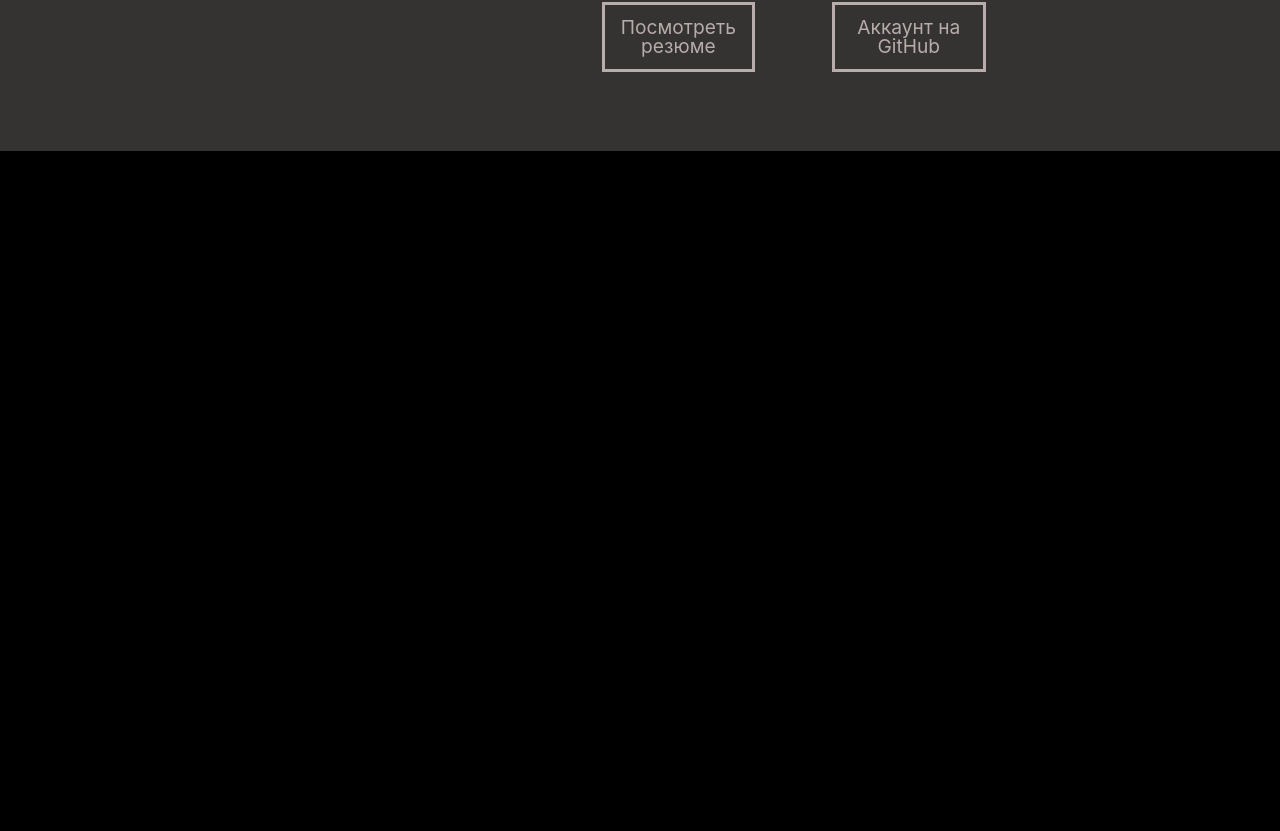
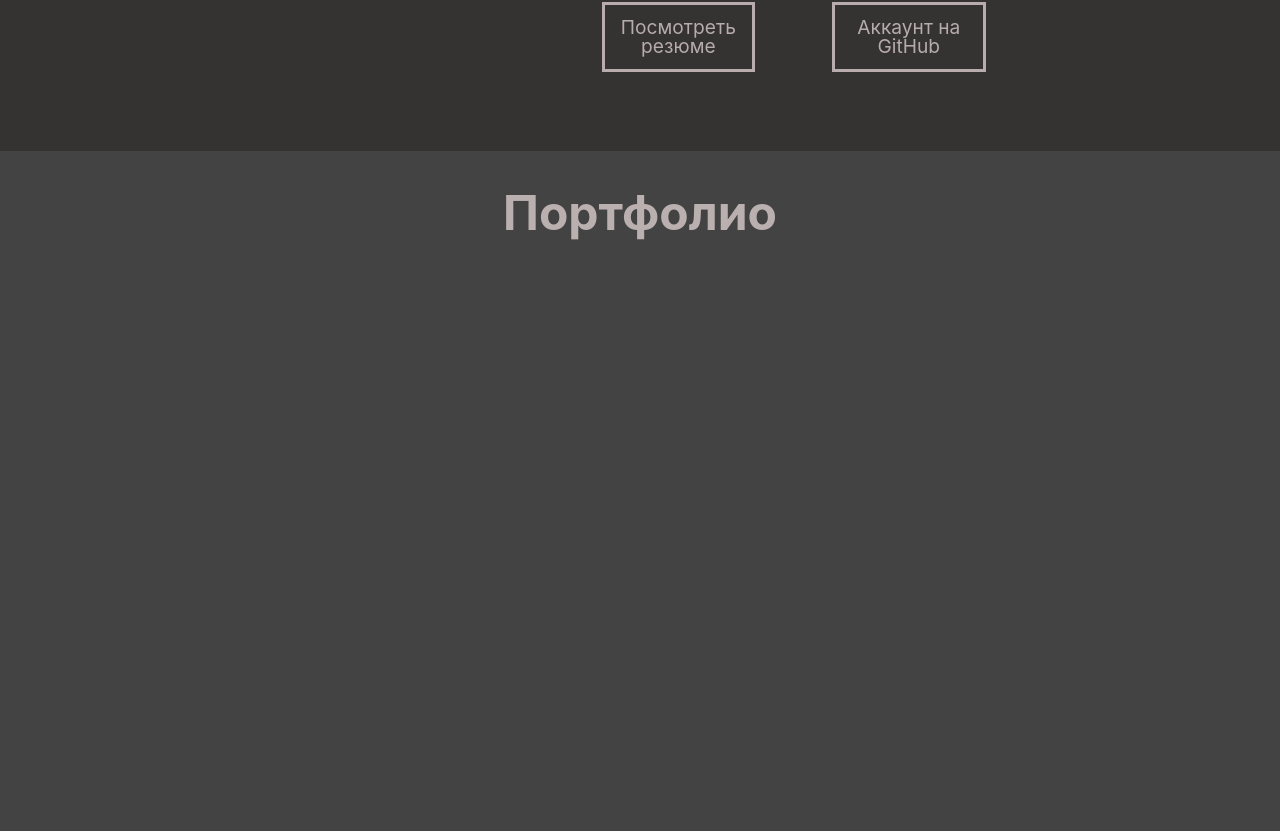
Before and after one commit to Evgenii-Buslaev/PortfolioSiteReact, a React (Create React App) app: page / in a window 1280 px wide. Shown: the part 1449-2280 px from the top of the page. Built offline with nearby package versions, Linux system fonts and the light colour scheme.

Commit message:
Added styles for Portfolio section

```diff
--- a/src/App.js
+++ b/src/App.js
@@ -4,6 +4,7 @@ import NavigationButton from "./UI/NavigationButton";
 import AppSection from "./components/AppSection";
 import Greeting from "./components/Greeting";
 import About from "./components/About";
+import Portfolio from "./components/Portfolio";
 
 import "./App.css";
 import "./css/reset.css";
@@ -32,7 +33,9 @@ function App() {
         <About />
       </AppSection>
 
-      <AppSection name="portfolio" />
+      <AppSection name="portfolio">
+        <Portfolio />
+      </AppSection>
       <AppSection name="contacts" />
     </div>
   );
--- a/src/components/Portfolio.jsx
+++ b/src/components/Portfolio.jsx
@@ -1,9 +1,13 @@
+import styles from "../css/Portfolio.module.css";
+
 function Portfolio() {
   return (
-    <div>
-      <h1>Портфолио</h1>
-      <div></div>
-    </div>
+    <>
+      <h1 className={styles.portfolioHeader}>Портфолио</h1>
+      <div className={styles.portfolioCont}>
+        <div></div>
+      </div>
+    </>
   );
 }
 
--- a/src/css/AppSection.module.css
+++ b/src/css/AppSection.module.css
@@ -14,7 +14,7 @@
 .portfolio {
   width: 100vw;
   height: 100vh;
-  background-color: black;
+  background-color: rgb(68, 67, 67);
 }
 
 .contacts {
--- /dev/null
+++ b/src/css/Portfolio.module.css
@@ -0,0 +1,16 @@
+.portfolioHeader {
+  font-size: 3rem;
+  font-weight: bold;
+  color: rgba(230, 215, 215, 0.74);
+  padding: 2rem;
+}
+
+.portfolioCont {
+  margin: auto;
+  display: flex;
+  justify-content: center;
+  align-items: center;
+  flex-wrap: wrap;
+  width: 80%;
+  height: 80%;
+}
```
